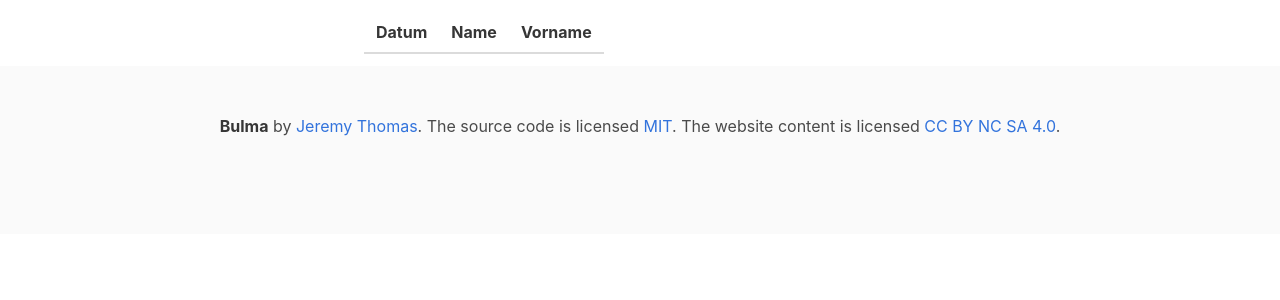
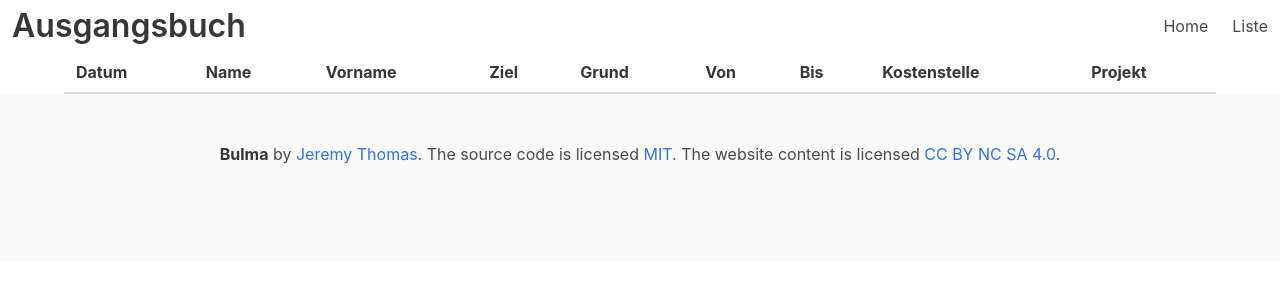
Before and after one commit to seike87/logbook, a Django app: page /list in a window 1280 px wide. Shown: the top 300 px of the page. Run offline with Django 3.2, Linux system fonts and the light colour scheme; tables that the repository leaves empty hold one stand-in row (values such as "Sample post"); data that the repository does not hold is empty.

Commit message:
TLC in HTML

```diff
--- a/log/templates/log/add_log.html
+++ b/log/templates/log/add_log.html
@@ -8,13 +8,13 @@
 
 {% block content %}
 <div class="container">
-    <h3 class="title is-size3">Bitte tragen Sie die Daten ein</h3>
 
 {% if submitted %}
     <p class="success">Der Eintrag wurde erfolgreich eingetragen. Vielen Dank!</p>
 {% else %}
     <div class="columns.is-mobile">
         <div class="column is-half is-offset-one-quarter">
+            <b>Bitte tragen Sie die Daten ein:</b>
             <form action="{% url 'add_log' %}" method="post">
                 {% csrf_token %}
                 {% for field in form %}
--- a/log/templates/log/base.html
+++ b/log/templates/log/base.html
@@ -11,6 +11,24 @@
         <link rel="stylesheet" href="{% static 'css/bulma.css' %}">
     </head>
     <body>
+        <nav class="navbar" role="navigation" aria-label="main navigation">
+            <div class="navbar-brand">
+                <a class="navbar-item" href="{% url 'add_log' %}"><h3 class="title is-size3">Ausgangsbuch</h3></a>
+
+                <a role="button" class="navbar-burger burger" aria-label="menu" aria-expanded="false" data-target="navbarBasicExample">
+                    <span aria-hidden="true"></span>
+                    <span aria-hidden="true"></span>
+                </a>
+            </div>
+
+            <div id="navbarBasicExample" class="navbar-menu">
+                <div class="navbar-end">
+                    <a class="navbar-item" href="{% url 'add_log' %}">Home</a>
+                    <a class="navbar-item" href="{% url 'list_log' %}">Liste</a>
+                </div>
+            </div>
+        </nav>
+
         {% block content %}
         {% endblock %}
 
--- a/log/templates/log/list_log.html
+++ b/log/templates/log/list_log.html
@@ -9,30 +9,32 @@
 {% block content %}
 <div class="container">
     <div class="columns.is-mobile">
-        <div class="column is-half is-offset-one-quarter">
-            {% for post in posts %}
-                <div class="post">
-                    <div class="date">
-                        {{ post.datum }}
-                    </div>
-                </div>
-            {% endfor %}
-
-
-                 <table class = "table">
+                 <table class="table is-fullwidth">
                     <thead>
                         <tr>
                             <th>Datum</th>
                             <th>Name</th>
                             <th>Vorname</th>
+                            <th>Ziel</th>
+                            <th>Grund</th>
+                            <th>Von</th>
+                            <th>Bis</th>
+                            <th>Kostenstelle</th>
+                            <th>Projekt</th>
                         </tr>
                     </thead>
                     {% for post in posts %}
                     <tbody>
                         <tr>
-                            <td>post.datum</td>
-                            <td>post.name</td>
-                            <td>post.vorname</td>
+                            <td>{{ post.datum }}</td>
+                            <td>{{ post.name }}</td>
+                            <td>{{ post.vorname }}</td>
+                            <td>{{ post.ziel }}</td>
+                            <td>{{ post.grund }}</td>
+                            <td>{{ post.von }}</td>
+                            <td>{{ post.bis }}</td>
+                            <td>{{ post.kostenstelle }}</td>
+                            <td>{{ post.projekt }}</td>
                         </tr>
                     </tbody>
                     {% endfor %}
```
Lines whose indentation alone changed are shown as unchanged.
